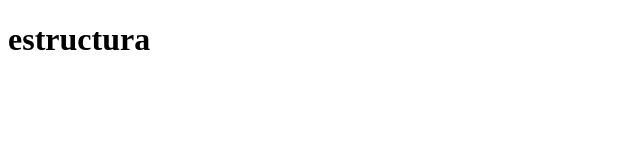
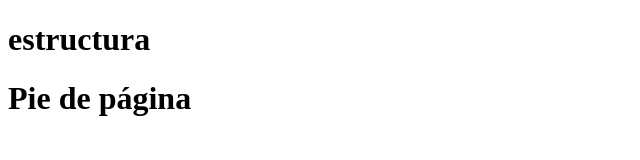
Before and after one commit to SeleneGit/appEnfasis, a website: page src/index.html in a window 1280 px wide. Shown: the whole page, without its empty margins (0-640 px from the left). Drawn offline with Linux system fonts and the light colour scheme.

Commit message:
Agregamos pie de página

```diff
--- a/src/index.html
+++ b/src/index.html
@@ -7,5 +7,6 @@
 </head>
 <body>
     <h1>estructura</h1>
+    <h1>Pie de página</h1>
 </body>
 </html>
```
